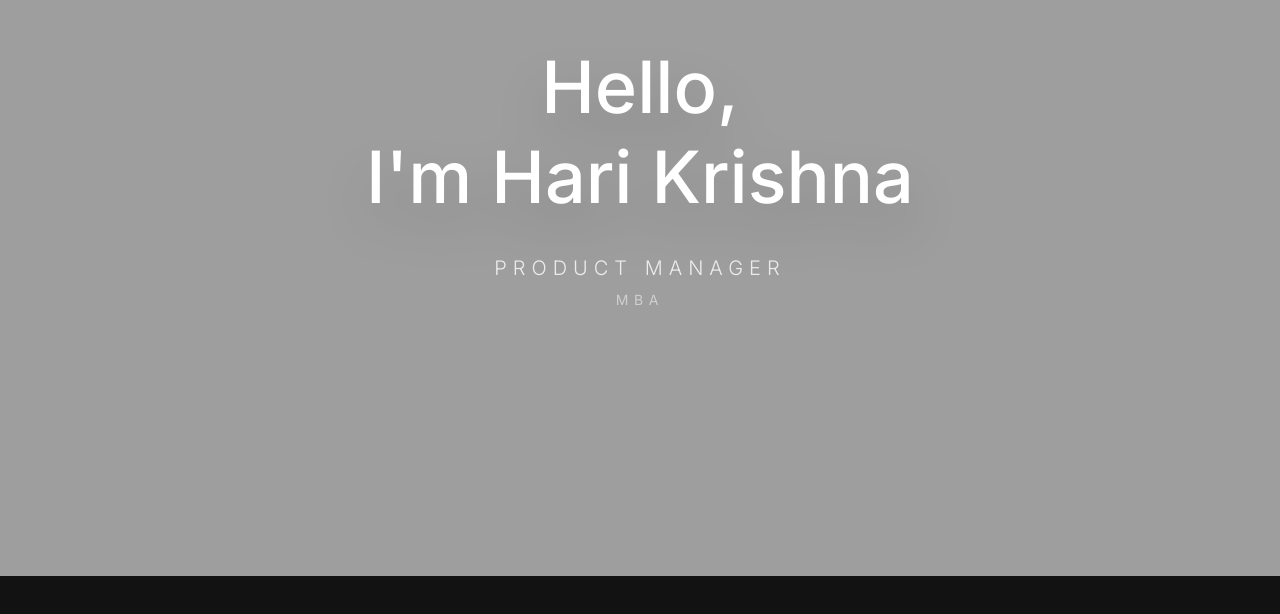
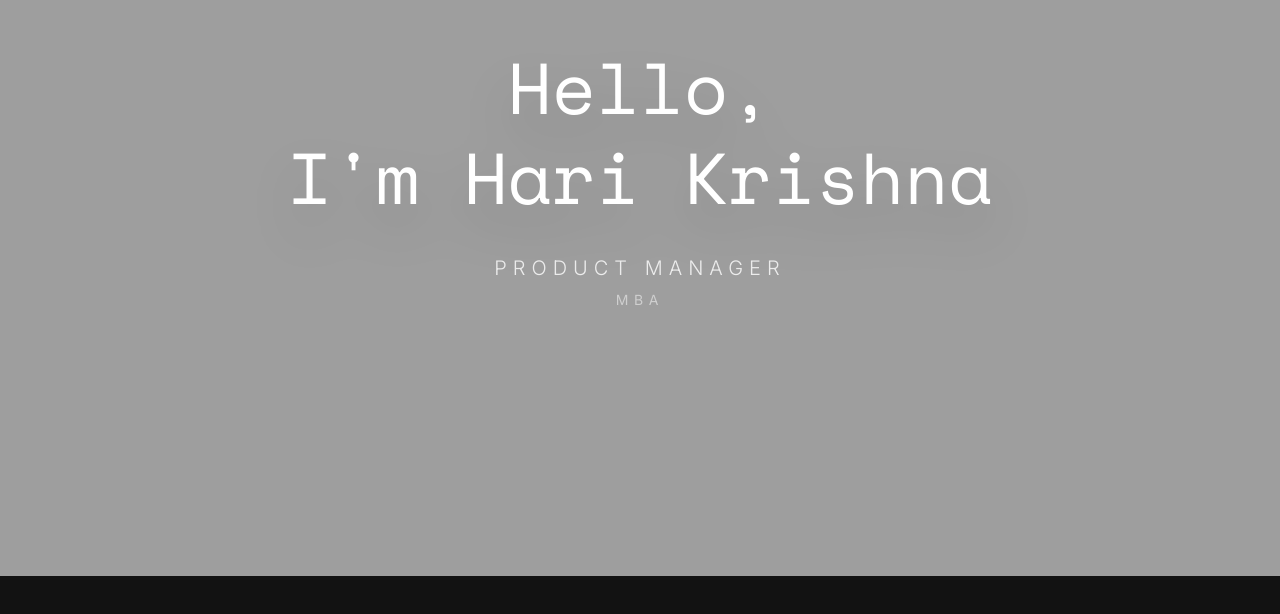
Before and after one commit to Hari1234-ai/portfolio, a Next.js app: page / in a window 1280 px wide. Shown: the part 224-838 px from the top of the page. Built offline with nearby package versions, Linux system fonts and the light colour scheme.

Commit message:
fix: resolve @theme build error with standard CSS class

```diff
--- a/src/app/globals.css
+++ b/src/app/globals.css
@@ -1,12 +1,12 @@
 @import "tailwindcss";
-
-@theme {
-  --font-mono: var(--font-space-mono), monospace;
-}
 
 :root {
   --background: #121212;
   --foreground: #ffffff;
+}
+
+.font-monospace-custom {
+  font-family: var(--font-space-mono), monospace !important;
 }
 
 body {
--- a/src/components/Overlay.tsx
+++ b/src/components/Overlay.tsx
@@ -25,7 +25,7 @@ export default function Overlay({ scrollYProgress }: { scrollYProgress: MotionVa
         style={{ opacity: o1, y: y1 }}
         className="absolute inset-0 flex flex-col items-center justify-center text-center p-8"
       >
-        <h1 className="text-3xl md:text-5xl lg:text-7xl font-medium font-mono mb-6 text-white drop-shadow-2xl leading-tight">
+        <h1 className="text-3xl md:text-5xl lg:text-7xl font-medium font-monospace-custom mb-6 text-white drop-shadow-2xl leading-tight">
           Hello,
           <br />I'm Hari Krishna
         </h1>
```
